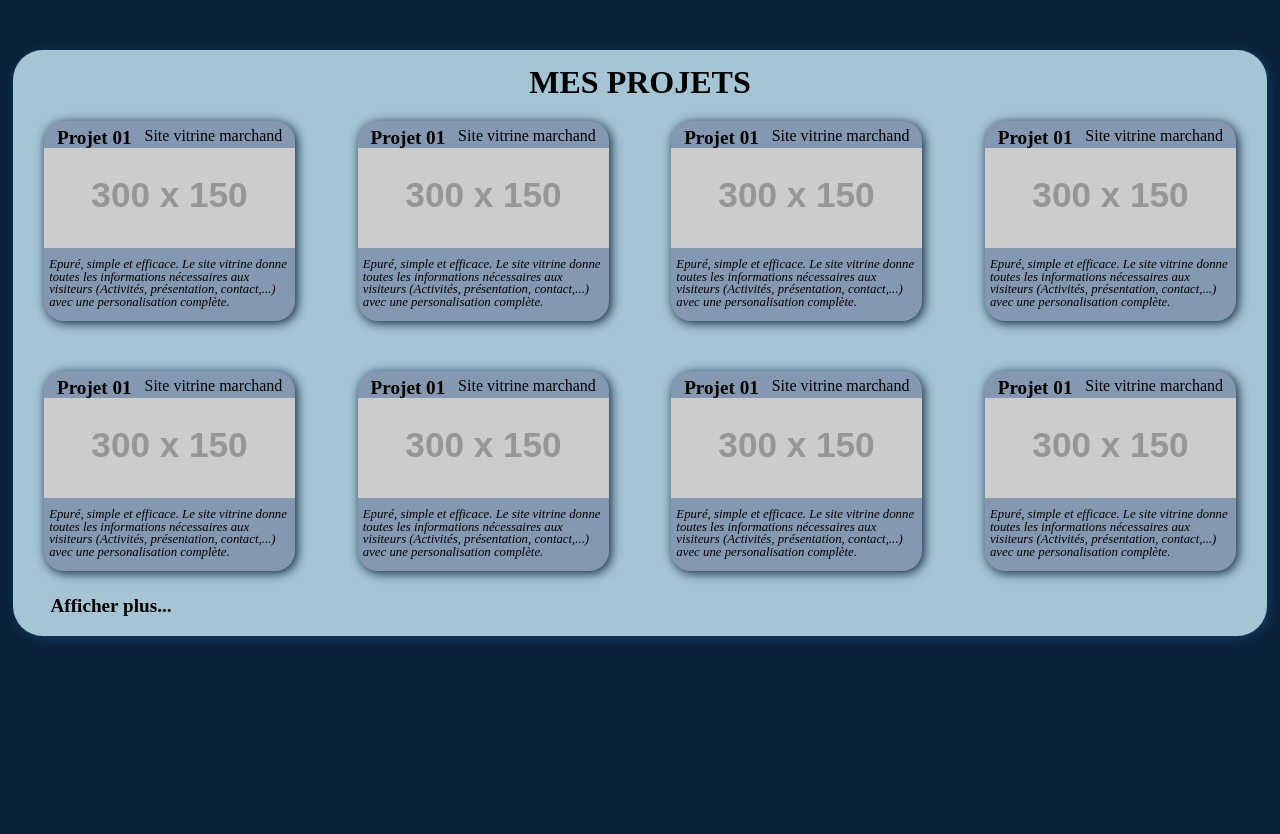
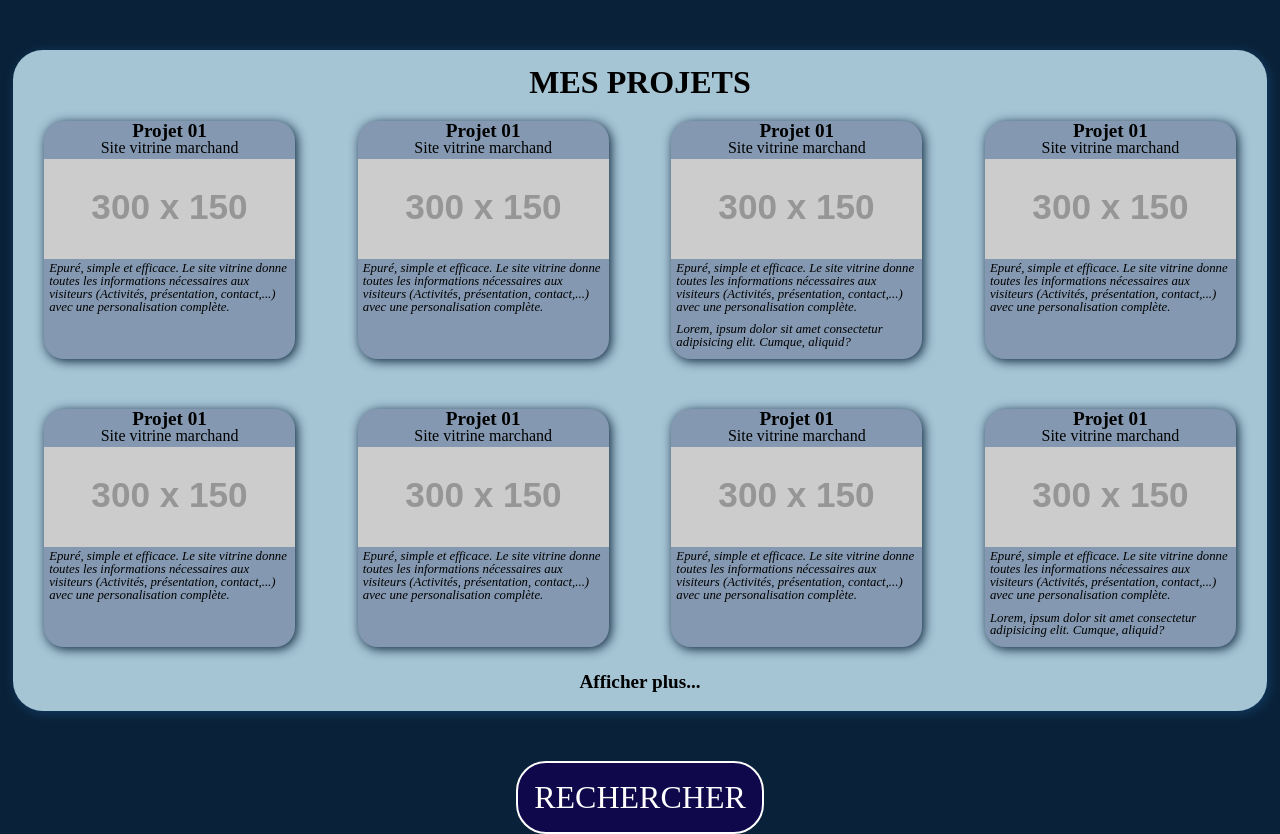
Before and after one commit to NanoFreelancePro/pratique-des-cours, a website: page index.html in a window 1280 px wide. Before the commit the page ends 800 px from the top, so only its background shows below. Drawn offline with Linux system fonts and the light colour scheme; placeholder pictures from the web are drawn by us.

Commit message:
creation de map, avec variables et mixin pour modifier l'apparence d'un bouton link hover et link, voir readme.txt

```diff
--- a/index.html
+++ b/index.html
@@ -11,62 +11,68 @@
 	<div class="project">
 		<h1 class="project__title">Mes projets</h1>
 
-		<div class="content">
+		<div class="content"><a class="content__link" href="#">
 			<h2 class="content__title">Projet 01</h2>
 			<p class="content__name">Site vitrine marchand</p>
 			<img class="content__pic" src="https://via.placeholder.com/300x150.png?text=Image+test" alt="">
 			<p class="content__text">Epuré, simple et efficace. Le site vitrine donne toutes les informations nécessaires aux visiteurs (Activités, présentation, contact,...) avec une personalisation complète.</p>
-		</div>
+		</a></div>
 
-		<div class="content">
+		<div class="content"><a class="content__link" href="#">
 			<h2 class="content__title">Projet 01</h2>
 			<p class="content__name">Site vitrine marchand</p>
 			<img class="content__pic" src="https://via.placeholder.com/300x150.png?text=Image+test" alt="">
 			<p class="content__text">Epuré, simple et efficace. Le site vitrine donne toutes les informations nécessaires aux visiteurs (Activités, présentation, contact,...) avec une personalisation complète.</p>
-		</div>
+		</a></div>
 
-		<div class="content">
+		<div class="content"><a class="content__link" href="#">
 			<h2 class="content__title">Projet 01</h2>
 			<p class="content__name">Site vitrine marchand</p>
 			<img class="content__pic" src="https://via.placeholder.com/300x150.png?text=Image+test" alt="">
 			<p class="content__text">Epuré, simple et efficace. Le site vitrine donne toutes les informations nécessaires aux visiteurs (Activités, présentation, contact,...) avec une personalisation complète.</p>
-		</div>
+			<p class="content__text">Lorem, ipsum dolor sit amet consectetur adipisicing elit. Cumque, aliquid?</p>
+		</a></div>
 
-		<div class="content">
+		<div class="content"><a class="content__link" href="#">
 			<h2 class="content__title">Projet 01</h2>
 			<p class="content__name">Site vitrine marchand</p>
 			<img class="content__pic" src="https://via.placeholder.com/300x150.png?text=Image+test" alt="">
 			<p class="content__text">Epuré, simple et efficace. Le site vitrine donne toutes les informations nécessaires aux visiteurs (Activités, présentation, contact,...) avec une personalisation complète.</p>
-		</div>
+		</a></div>
 
-		<div class="content">
+		<div class="content"><a class="content__link" href="#">
 			<h2 class="content__title">Projet 01</h2>
 			<p class="content__name">Site vitrine marchand</p>
 			<img class="content__pic" src="https://via.placeholder.com/300x150.png?text=Image+test" alt="">
 			<p class="content__text">Epuré, simple et efficace. Le site vitrine donne toutes les informations nécessaires aux visiteurs (Activités, présentation, contact,...) avec une personalisation complète.</p>
-		</div>
+		</a></div>
 
-		<div class="content">
+		<div class="content"><a class="content__link" href="#">
 			<h2 class="content__title">Projet 01</h2>
 			<p class="content__name">Site vitrine marchand</p>
 			<img class="content__pic" src="https://via.placeholder.com/300x150.png?text=Image+test" alt="">
 			<p class="content__text">Epuré, simple et efficace. Le site vitrine donne toutes les informations nécessaires aux visiteurs (Activités, présentation, contact,...) avec une personalisation complète.</p>
-		</div>
+		</a></div>
 
-		<div class="content">
+		<div class="content"><a class="content__link" href="#">
 			<h2 class="content__title">Projet 01</h2>
 			<p class="content__name">Site vitrine marchand</p>
 			<img class="content__pic" src="https://via.placeholder.com/300x150.png?text=Image+test" alt="">
 			<p class="content__text">Epuré, simple et efficace. Le site vitrine donne toutes les informations nécessaires aux visiteurs (Activités, présentation, contact,...) avec une personalisation complète.</p>
-		</div>
+		</a></div>
 
-		<div class="content">
+		<div class="content"><a class="content__link" href="#">
 			<h2 class="content__title">Projet 01</h2>
 			<p class="content__name">Site vitrine marchand</p>
 			<img class="content__pic" src="https://via.placeholder.com/300x150.png?text=Image+test" alt="Image du projet">
 			<p class="content__text">Epuré, simple et efficace. Le site vitrine donne toutes les informations nécessaires aux visiteurs (Activités, présentation, contact,...) avec une personalisation complète.</p>
+			<p class="content__text">Lorem, ipsum dolor sit amet consectetur adipisicing elit. Cumque, aliquid?</p>
 		</div>
-		<p class="project__ending">Afficher plus...</p>
+		<p class="project__text--end">Afficher plus...</p>
+	</a></div>
+
+	<div class="form">
+		<button class="form__btn">Rechercher</button>
 	</div>
 
 
--- a/sass/main.scss
+++ b/sass/main.scss
@@ -22,6 +22,7 @@ time, mark, audio, video {
 	font-size: 100%;
 	font: inherit;
 	vertical-align: baseline;
+    margin-block: 0;
 }
 /* HTML5 display-role reset for older browsers */
 article, aside, details, figcaption, figure,
@@ -55,6 +56,7 @@ table {
 $color-bg: #0A2239;
 $color-project: #A5C4D4;
 $color-content: #8499B1;
+$color-link: black;
 
 /* Mixin */
 @mixin color-contents ($color){
@@ -70,10 +72,12 @@ $color-content: #8499B1;
     text-align: center;
 }
 @mixin content__name--style {
+    margin-bottom: 3px;
     font-size: 1em;
-    text-align: left;
+    text-align: center;
 }
 @mixin content__text--style{
+    margin: 0 5px 10px;
     font-size: .8em;
     font-style: italic;
 }
@@ -89,13 +93,29 @@ $color-content: #8499B1;
     box-shadow: 2px 2px 11px 0px $color;
 }
 
-
-
 /* CONTENT */
 body{
     font-family: "roboto 300";
     background: $color-bg;
 }
+
+a{
+    text-decoration: none;
+}
+
+a:link{
+    text-decoration: none;
+    color: $color-link;
+}
+/* a:hover{
+    ;
+} */
+a:visited{
+    color: $color-link;
+}
+/* a:active{
+
+} */
 
 .project{
     display: flex;
@@ -115,8 +135,7 @@ body{
         font-weight: bold;
         text-align: center;
     }
-    &__ending{
-        width: 94%;
+    &__text--end{
         @include content__title--style();
         text-align: left;
         margin-bottom: 20px;
@@ -125,25 +144,20 @@ body{
 
 
 .content{
-    display: flex;
-    justify-content: space-around;
-    flex-wrap: wrap;
     width: 20%;
-    height: 200px;
+    height: auto;
     margin: 2%;
     background: $color-content;
     border-radius: 20px;
     @include border-shadow-content();
+        &__link{
+            display: block;
+            height: 100%;
+        }
         &__title{
-            width: 40%;
-            height: 20px;
-            margin-top: auto;
             @include content__title--style();
         }
         &__name{
-            width: 60%;
-            height: 20px;
-            margin-top: auto;
             @include content__name--style();
         }
         &__pic{
@@ -152,8 +166,61 @@ body{
             height: 100px;
         }
         &__text{
-            height: 60px;
-            margin: auto 5px;
             @include content__text--style();
         }
 }
+
+/* EXERCICES */
+/* MAPS */
+/* Dans cette exercice j'ai créé un boutton "RECHERCHER"
+Le but étant de créer une MAP pour les différents états du boutton.
+A savoir link/hover/actve
+A l'aide de variables, map et mixin on peut attribuer les couleurs */
+
+$color-primary: #26408B;
+$color-secondary: #a6cad5;
+$color-third: #0F084B;
+$color-white: #fff;
+
+$btn-mods: (
+    link:(
+        bg: $color-third,
+        border: $color-white,
+        txt: $color-white,),
+    hover:(
+        bg: $color-primary,
+        border: $color-white,
+        txt: $color-white,),
+    active:(
+        bg: $color-secondary,
+        border: $color-third,
+        txt: $color-third,),
+);
+
+@mixin btn-mods ($state){
+    $mods: map-get($btn-mods,$state);
+    background: map-get($map: $mods, $key: bg);
+    border: 2px solid map-get($map: $mods, $key: border);
+    color: map-get($map: $mods, $key: txt);
+}
+
+.form{
+text-align: center;
+&__btn{
+    width: auto;
+    height: auto;
+    padding: 1rem;
+    border: none;
+    border-radius: 30px;
+    text-transform: uppercase;
+    font-family: "roboto 300";
+    font-size: 2rem;
+    @include btn-mods(link);
+    &:hover{
+        @include btn-mods(hover);
+    }
+    &:active{
+        @include btn-mods(active);
+    }
+    }
+}
```
Also changed, not shown: css/style.css, readme.txt (added), 1 other file.
